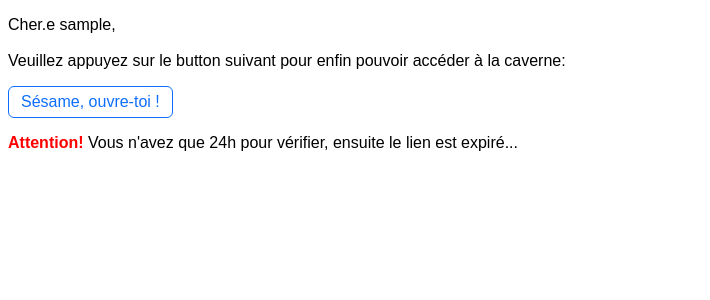
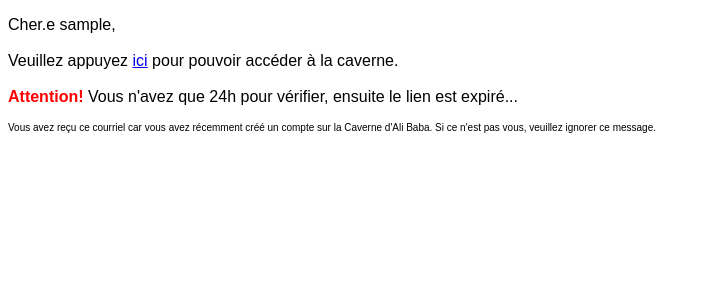
Before and after one commit to Zbebz/caverne-dAli-baba, a Django app: template alibaba/caverne/templates/caverne/verification_email.html in a window 1280 px wide. Shown: the top 300 px of the page, without its empty margins (0-710 px from the left). Run offline with Django 5.2, Linux system fonts and the light colour scheme; the template is opened without the code that fills it, so the values that code supplies are empty; the visitor is signed in with stand-in values (Sample User, id 1).

Commit message:
(project) Made email look better + removed prints

```diff
--- a/alibaba/caverne/templates/caverne/verification_email.html
+++ b/alibaba/caverne/templates/caverne/verification_email.html
@@ -4,33 +4,26 @@
         <style>
             * {
                 font-family: Arial, Helvetica, sans-serif;
+                font-size: 16px;
             }
             p {
                 white-space: pre;
             }
-            .btn {
-                display: block;
-                border: 1px solid #0d6efd;
-                color: #0d6efd;
-                padding: 0.375rem 0.75rem;
-                text-align: center;
-                text-decoration: none;
-                margin: initial auto;
-                cursor: pointer;
-                border-radius: 0.375rem;
-                width: fit-content;
-            }
             .attention {
                 font-weight: bold;
                 color: #f00;
+            }
+            .nb {
+                font-size: 10px;
             }
         </style>
     </head>
     <body>
         <p>Cher.e {{ user.username }},
 
-Veuillez appuyez sur le button suivant pour enfin pouvoir accéder à la caverne:</p>
-        <a href="{{ protocol }}://{{ domain }}{% url 'activate' uidb64=uid token=token %}" class="btn">Sésame, ouvre-toi !</a>
-        <p><span class="attention">Attention!</span> Vous n'avez que 24h pour vérifier, ensuite le lien est expiré...</p>
+Veuillez appuyez <a href="{{ protocol }}://{{ domain }}{% url 'activate' uidb64=uid token=token %}">ici</a> pour pouvoir accéder à la caverne.
+
+<span class="attention">Attention!</span> Vous n'avez que 24h pour vérifier, ensuite le lien est expiré...</p>
+        <p class="nb">Vous avez reçu ce courriel car vous avez récemment créé un compte sur la Caverne d'Ali Baba. Si ce n'est pas vous, veuillez ignorer ce message.</p>
     </body>
 </html>
--- a/alibaba/caverne/views.py
+++ b/alibaba/caverne/views.py
@@ -75,7 +75,6 @@ def send_verification(request, user):
                 )
 
         context["messages"] = messages.get_messages(request)
-        print(context["messages"])
 
     return render(request, "caverne/verification.html", context)
 
```
